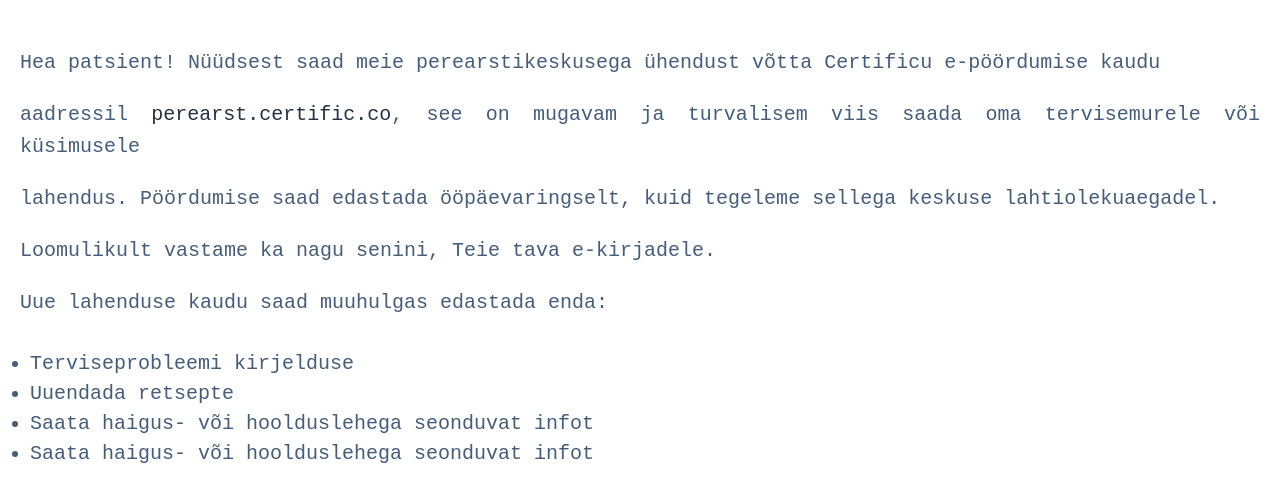
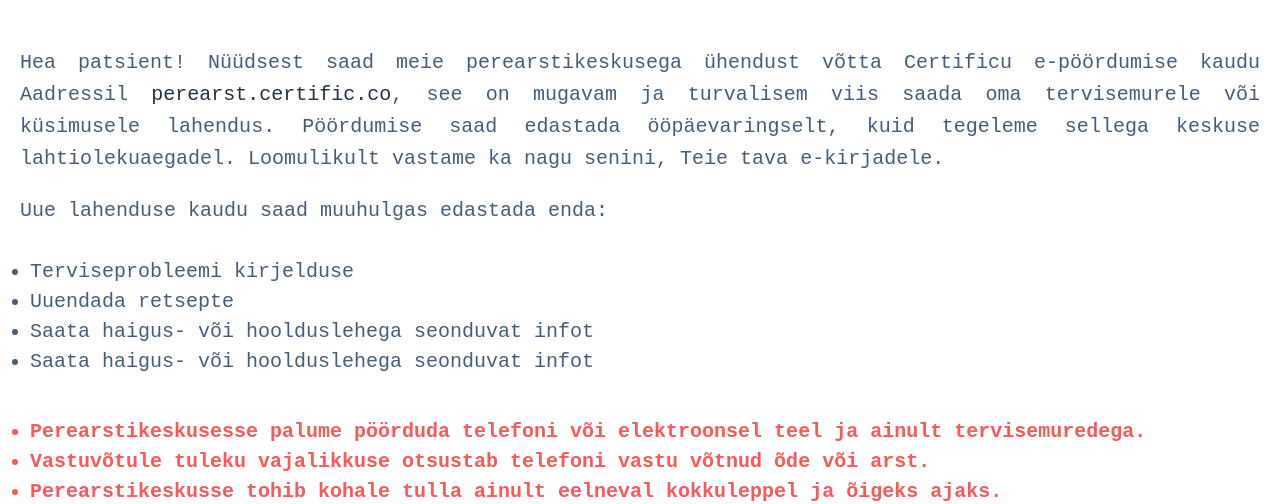
Before and after one commit to KarlKiudma/PUUSEPA-TERVISEKESKUS, a plain HTML site: page index.html in a window 1280 px wide. Shown: the part 587-1091 px from the top of the page. Drawn offline with Linux system fonts and the light colour scheme.

Commit message:
Update index.html

```diff
--- a/index.html
+++ b/index.html
@@ -26,11 +26,18 @@
         <section class="taustapilt"></section>
         <section class="valge-taust">
             <h2>Perearstikeskuste töökorraldus</h2>
-            <p>Hea patsient! Nüüdsest saad meie perearstikeskusega ühendust võtta Certificu e-pöördumise kaudu</p>
-            <p>aadressil  <a href="https://perearst.certific.co" target="_blank">perearst.certific.co</a>, see on mugavam ja turvalisem viis saada oma tervisemurele või küsimusele</p>
-            <p>lahendus. Pöördumise saad edastada ööpäevaringselt, kuid tegeleme sellega keskuse lahtiolekuaegadel. </p>
-            <p>Loomulikult vastame ka nagu senini, Teie tava e-kirjadele.</p>
+            <section>
+                <p>
+                    Hea patsient! Nüüdsest saad meie perearstikeskusega ühendust võtta Certificu e-pöördumise kaudu
+                    Aadressil <a href="https://perearst.certific.co" target="_blank">perearst.certific.co</a>, see on mugavam ja turvalisem viis saada oma tervisemurele või küsimusele lahendus.
+                    Pöördumise saad edastada ööpäevaringselt, kuid tegeleme sellega keskuse lahtiolekuaegadel.
+                    Loomulikult vastame ka nagu senini, Teie tava e-kirjadele.
+                </p>
+            </section>
+
+
             <p>Uue lahenduse kaudu saad muuhulgas edastada enda:</p>
+
             <ul>
                 <li>Terviseprobleemi kirjelduse</li>
                 <li>Uuendada retsepte</li>
```
